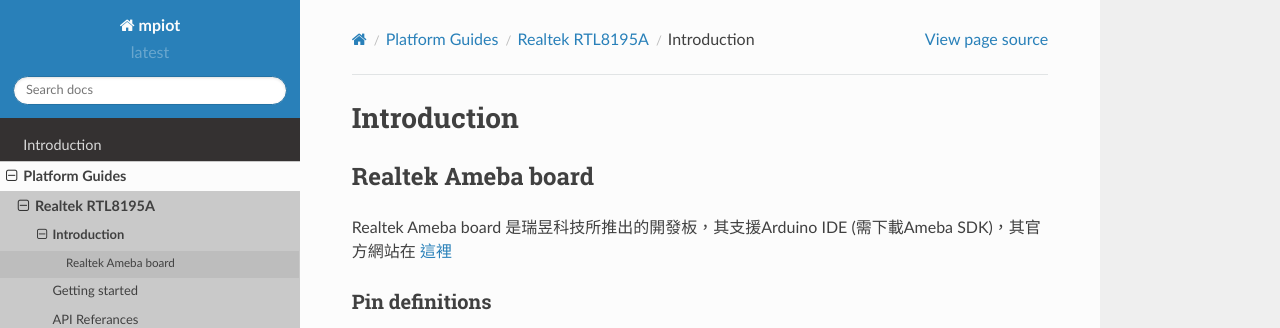
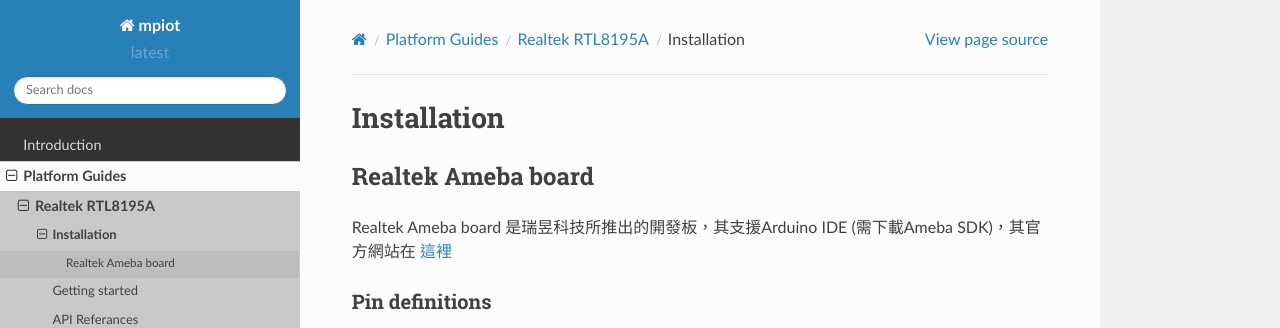
Before and after one commit to wylinks/mpiot, a Sphinx documentation site: the page built from docs/rtl8195a/install.rst, in a window 1280 px wide and 900 px high. Shown: the top 328 px of the window. Built offline with Sphinx 7.4.7 and the Read the Docs theme 2.0.0, drawn with Linux system fonts in a browser that asks for light colours.

Commit message:
rename intro to install

```diff
--- a/docs/rtl8195a/intro.rst
+++ b/docs/rtl8195a/install.rst
@@ -1,8 +1,8 @@
 .. _rtl8195a_intro:
 
-************
-Introduction
-************
+*************
+Installation
+*************
 
 Realtek Ameba board
 ###################
--- a/docs/rtl8195a/start.rst
+++ b/docs/rtl8195a/start.rst
@@ -4,6 +4,6 @@
 .. toctree::
    :maxdepth: 2
 
-   intro
+   install
    get_start
    api
```
